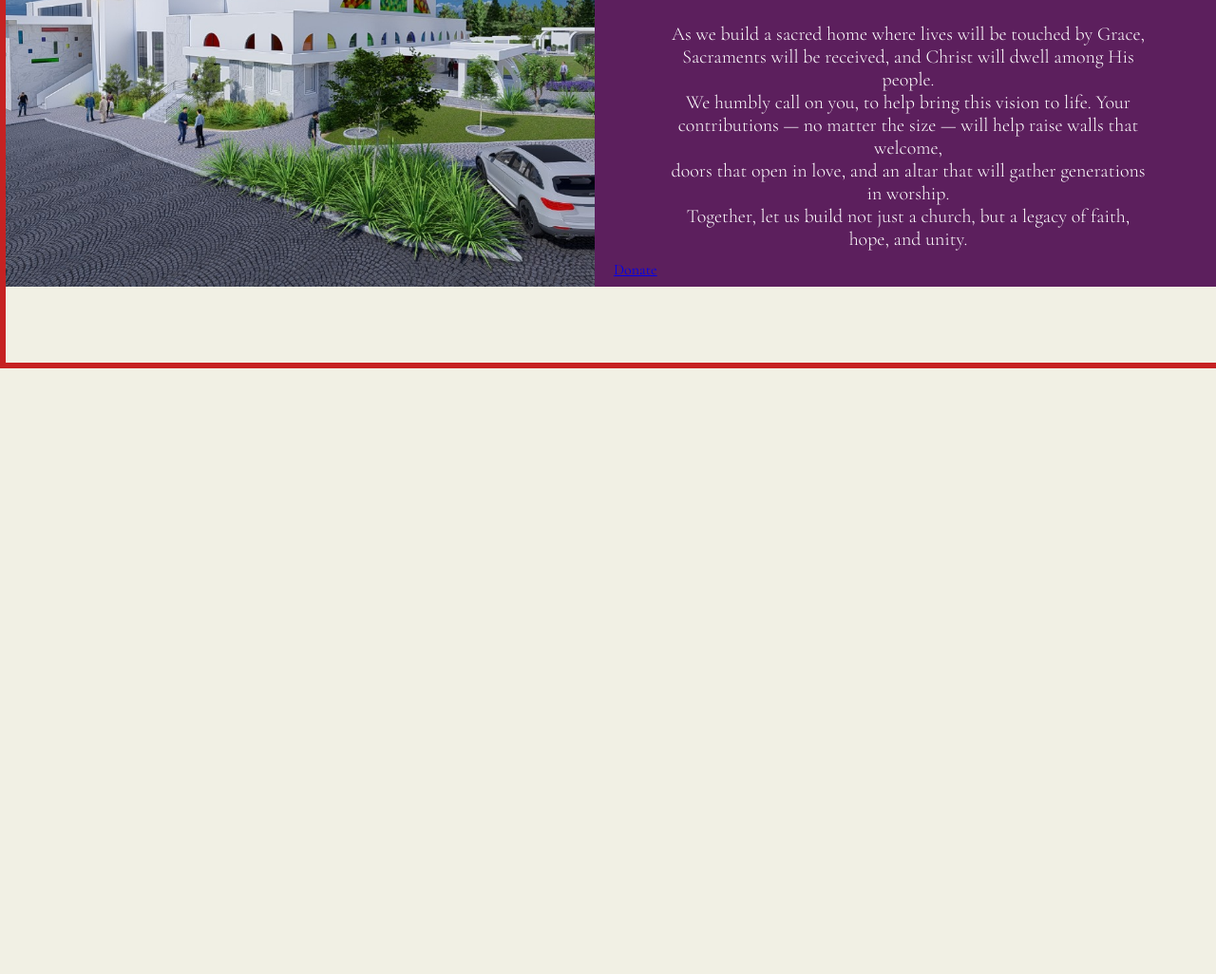
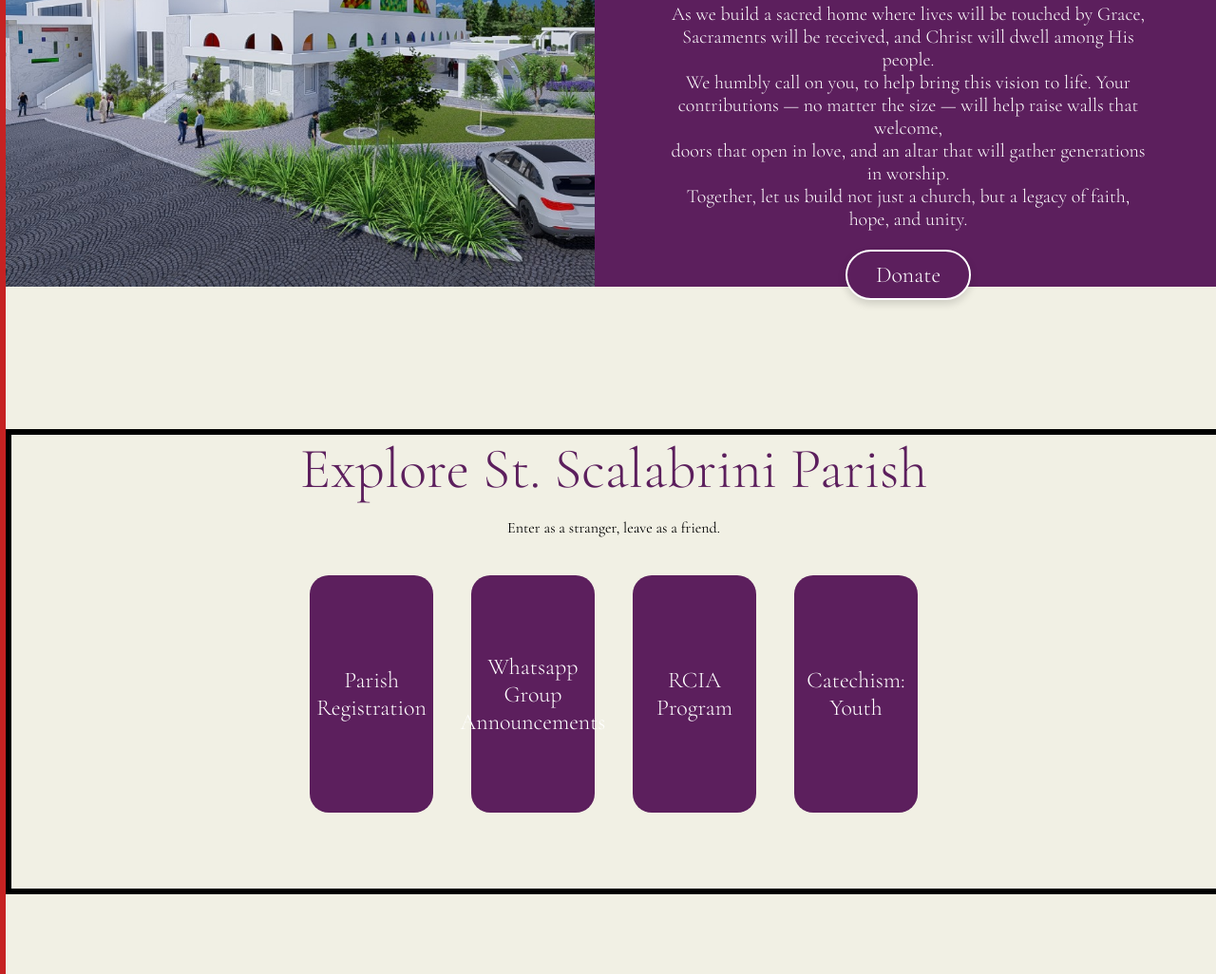
Before and after one commit to Shaina-qq/Afri4irFoundation, a plain HTML site: page scalabriniParish/index.html in a window 1280 px wide. Shown: the part 1771-2797 px from the top of the page at 95% size. Before the commit the page ends 2159 px from the top, so only its background shows below. Drawn offline with nearby package versions, Linux system fonts and the light colour scheme.

Commit message:
home updates

```diff
--- a/scalabriniParish/index.html
+++ b/scalabriniParish/index.html
@@ -120,16 +120,32 @@
             </p>
             <div class="donate-button">
                 <a href="#building-fund">Donate</a>
+            </div>
+
+
         </div>
 
+    </div>
 
+    <!-- explore this parish -->
+    <div class="explore-section">
+        <h1>Explore St. Scalabrini Parish</h1>
+        <p>Enter as a stranger, leave as a friend.</p>
+        <div class="explore-buttons">
+            <a href="#" class="explore-btn">Parish Registration</a>
+            <a href="#" class="explore-btn">Whatsapp Group Announcements</a>
+            <a href="#" class="explore-btn">RCIA Program</a>
+            <a href="#" class="explore-btn">Catechism: Youth</a>
+
+        </div>
     </div>
 
 
 
 
 
-        <script src="script.js"></script>
+
+    <script src="script.js"></script>
 </body>
 
 </html>
--- a/scalabriniParish/style.css
+++ b/scalabriniParish/style.css
@@ -5,7 +5,7 @@ body {
   margin: 0;
   padding: 0;
   width: 100%;
-  font-family: 'Cormorant Garamond','Times New Roman', serif;
+  font-family: 'Cormorant Garamond', 'Times New Roman', serif;
 }
 
 /* ========== NAVBAR ========== */
@@ -104,8 +104,13 @@ body {
 }
 
 @keyframes fadeEffect {
-  from { opacity: 0; }
-  to   { opacity: 1; }
+  from {
+    opacity: 0;
+  }
+
+  to {
+    opacity: 1;
+  }
 }
 
 /* Dots */
@@ -130,7 +135,7 @@ body {
 
 
 /* ========== WELCOME MESSAGE ========== */
-.welcome-mes sage {
+.welcome-message {
   position: absolute;
   top: 70%;
   left: 2%;
@@ -144,10 +149,10 @@ body {
 
 .welcome-message .small-text {
   font-size: 23px;
-  margin: 0;
+  margin: 0px 0 10px 0;
   padding: 0;
   /* border: 6px solid black; */
-  font-family: 'Cormorant Garamond','Times New Roman', serif;
+  font-family: 'Cormorant Garamond', 'Times New Roman', serif;
 }
 
 .welcome-message .big-text {
@@ -156,20 +161,21 @@ body {
   margin: 0;
   padding: 0;
   color: white;
-  background: rgba(128, 0,128, 0.5);
+  background: rgba(128, 0, 128, 0.5);
   /* border: 6px solid black; */
-  font-family: 'Cormorant Garamond','Times New Roman', serif;
+  font-family: 'Cormorant Garamond', 'Times New Roman', serif;
 
+}
 
-}.welcome-message .big-text2 {
+.welcome-message .big-text2 {
   font-size: 40px;
   font-weight: 100;
   margin: 0;
   padding: 0;
   color: white;
-  background: rgba(128, 0,128, 0.5);
+  background: rgba(128, 0, 128, 0.5);
   /* border: 6px solid black; */
-    font-family: 'Cormorant Garamond','Times New Roman', serif;
+  font-family: 'Cormorant Garamond', 'Times New Roman', serif;
 }
 
 /* ========== SCALABRINI QUOTE========== */
@@ -180,24 +186,25 @@ body {
   padding: 20px 0 20px 0;
   /* border: 6px solid black; */
   color: #5C1F5D;
-  font-family: 'Cormorant Garamond','Times New Roman', serif;
+  font-family: 'Cormorant Garamond', 'Times New Roman', serif;
   font-weight: 100;
 }
 
-.Scalabrini-quote h1{
+.Scalabrini-quote h1 {
   font-size: 50px;
   font-weight: 100;
   color: #5C1F5D;
-  font-family: 'Cormorant Garamond','Times New Roman', serif;
+  font-family: 'Cormorant Garamond', 'Times New Roman', serif;
   margin: 0;
   padding: 0;
 
 
 }
-.Scalabrini-quote p{
+
+.Scalabrini-quote p {
   font-size: 15px;
   color: #040404;
-  margin: 9px 0 9px 0 ;
+  margin: 9px 0 9px 0;
   padding: 0;
 
 }
@@ -215,7 +222,7 @@ body {
 
   font-family: 'Cormorant Garamond', serif;
   padding: 0px;
-  margin:0px;
+  margin: 0px;
 }
 
 .schedule-item h2 {
@@ -224,7 +231,7 @@ body {
   margin: 0;
   font-size: 50px;
   padding: 0px;
-  margin:0px;
+  margin: 0px;
   font-weight: 100;
 
 }
@@ -236,15 +243,18 @@ body {
   margin: 5px 0 0 0;
   font-weight: 300;
   padding: 0px;
-  margin:0px;
+  margin: 0px;
 
 
 }
 
 .divider {
-  width: 2px;             /* thickness of vertical line */
-  background: #5C1F5D;    /* line color */
-  height: 60px;            /* line height (matches content) */
+  width: 2px;
+  /* thickness of vertical line */
+  background: #5C1F5D;
+  /* line color */
+  height: 60px;
+  /* line height (matches content) */
   margin: 90px;
   /* space around line */
 }
@@ -253,8 +263,10 @@ body {
 
 .donation-section {
   display: flex;
-  width: 100%;          /* full container width */
-  height: 500px;        /* adjust as needed */
+  width: 100%;
+  /* full container width */
+  height: 500px;
+  /* adjust as needed */
   text-align: left;
   margin: 80px 0;
   /* border: 6px solid black; */
@@ -263,31 +275,34 @@ body {
 
 /* Text section */
 .donation-prompt {
-  flex: 1;               /* take 50% of space */
+  flex: 1;
+  /* take 50% of space */
   padding: 20px;
   display: flex;
   flex-direction: column;
-  justify-content: center; /* vertically center text */
+  justify-content: center;
+  /* vertically center text */
   background-color: #5C1F5D;
 }
+
 .donation-prompt h1 {
   font-size: 60px;
   text-align: center;
   margin-bottom: 20px;
   font-weight: 100;
   color: white;
-  font-family: 'Cormorant Garamond','Times New Roman', serif;
+  font-family: 'Cormorant Garamond', 'Times New Roman', serif;
 
 
 }
 
-.donation-prompt p{
+.donation-prompt p {
   color: white;
   font-size: 20px;
   text-align: center;
   font-weight: 100;
   margin: 010px 10px 10px 10px;
-  font-family: 'Cormorant Garamond','Times New Roman', serif;
+  font-family: 'Cormorant Garamond', 'Times New Roman', serif;
   padding: 0px 50px 0px 50px;
   /* border: 6px solid black; */
 
@@ -297,22 +312,109 @@ body {
 
 /* Image section */
 .donation-image {
-  flex: 1;               /* take 50% of space */
+  flex: 1;
+  /* take 50% of space */
 }
 
 .donation-image img {
   width: 100%;
   height: 100%;
-  object-fit: cover;     /* ensures the image fills container without distortion */
+  object-fit: cover;
+  /* ensures the image fills container without distortion */
 }
+
+.donate-button {
+  text-align: center;
+  margin-top: 10px;
+  /* border:6px solid rgb(250, 248, 248); */
+
+
+}
+ .donate-button a {
+  display: inline-block;
+  background-color: #5C1F5D;
+  /* church purple */
+  color: #fff;
+  font-size: 24px;
+  font-weight: 100;
+  font-family: 'Cormorant Garamond', 'Times New Roman', serif;
+  padding: 10px 30px;
+  border-radius: 50px;
+  /* pill-shape */
+  text-decoration: none;
+  transition: all 0.3s ease;
+  box-shadow: 0 4px 8px rgba(0, 0, 0, 0.15);
+  border: 2px solid #fff;
+
+}
+
+/* ========== EXPLORE THE PARISH ========== */
+
+.explore-section{
+  border: 6px solid black;
+  padding: 0px;
+  margin: 150px 0px;
+  text-align: center;
+}
+.explore-section h1{
+  font-size: 60px;
+    font-weight: 100;
+    margin: 0;
+    padding: 0;
+    color: #5C1F5D;
+
+    /* border: 6px solid black; */
+    font-family: 'Cormorant Garamond', 'Times New Roman', serif;
+}
+.explore-buttons {
+  text-align: center;
+  margin: 40px 0 80px 0;
+  /* border:6px solid rgb(250, 248, 248); */
+  display: flex;
+  justify-content: center;
+  gap: 40px;
+
+}
+
+.explore-buttons a{
+  /* border: 6px solid rgb(177, 36, 36); */
+  display: flex;
+  align-items: center;
+  justify-content: center;
+  background-color: #5C1F5D;
+  /* church purple */
+
+  width: 70px;              /* shorter width */
+  height: 190px;
+
+  color: #fff;
+  font-size: 24px;
+  font-weight: 100;
+  font-family: 'Cormorant Garamond', 'Times New Roman', serif;
+  padding: 30px 30px;
+  border-radius: 20px;
+  text-decoration: none;
+  text-align: center;
+
+  flex-wrap: wrap;
+/* flex: 1 1 200px; */
+/* max-width: 250px; */
+
+
+
+
+
+}
+
 
 /* ========== RESPONSIVE BREAKPOINTS ========== */
 
 
 /* --- Mobile (400px and below) --- */
 @media (max-width: 768px) {
+
   /* Navbar */
-  .home-icon{
+  .home-icon {
     height: auto;
     width: 200px;
     padding: 0px !important;
@@ -320,12 +422,14 @@ body {
     /* border: 6px solid black; */
 
   }
-  .home-icon img{
+
+  .home-icon img {
     object-fit: contain;
     padding: 0px;
     margin: 0px;
     /* border: 6px solid rgb(155, 40, 40); */
   }
+
   .hamburger {
     display: block;
     font-size: 38px;
@@ -336,8 +440,10 @@ body {
     display: none;
     flex-direction: column;
     position: fixed;
-    top: 0; left: 0;
-    width: 100vw; height: 100vh;
+    top: 0;
+    left: 0;
+    width: 100vw;
+    height: 100vh;
     background: #5C1F5D;
     justify-content: center;
     align-items: center;
@@ -361,7 +467,8 @@ body {
   .nav-links .close-btn {
     display: block;
     position: absolute;
-    top: 40px; right: 40px;
+    top: 40px;
+    right: 40px;
     font-size: 30px;
     cursor: pointer;
     color: #f7cc8d;
@@ -377,23 +484,26 @@ body {
   }
 
   /* Welcome text */
-  .welcome-message .small-text{
+  .welcome-message .small-text {
     font-size: 18px !important;
     font-weight: bold !important;
   }
+
   .welcome-message .big-text {
     font-size: 30px !important;
     font-weight: 100 !important;
-    font-family: 'Cormorant Garamond','Times New Roman', serif;
+    font-family: 'Cormorant Garamond', 'Times New Roman', serif;
   }
+
   .welcome-message .big-text2 {
     font-size: 15px !important;
     font-weight: 100 !important;
-    font-family: 'Cormorant Garamond','Times New Roman', serif;
+    font-family: 'Cormorant Garamond', 'Times New Roman', serif;
 
   }
+
   /* Scalabrini quote */
-  .Scalabrini-quote{
+  .Scalabrini-quote {
     margin-top: 78px;
     margin-bottom: 50px;
     padding: 5px;
@@ -401,18 +511,20 @@ body {
 
 
   }
-  .Scalabrini-quote h1{
-    font-size: 30px!important;
-    font-weight: 500!important;
+
+  .Scalabrini-quote h1 {
+    font-size: 30px !important;
+    font-weight: 500 !important;
     margin: 0;
     padding: 0;
 
 
   }
-  .Scalabrini-quote p{
-    font-size: 10px!important;
-    font-weight: 500!important;
-    margin: 7px 0 7px 0 ;
+
+  .Scalabrini-quote p {
+    font-size: 10px !important;
+    font-weight: 500 !important;
+    margin: 7px 0 7px 0;
     padding: 0;
 
   }
@@ -421,46 +533,59 @@ body {
   .schedule-container {
     flex-direction: column;
   }
+
   .divider {
     width: 80%;
     height: 2px;
     margin: 20px auto;
   }
+
   .schedule-item h2 {
     font-size: 30px;
     font-weight: 200;
   }
+
   .schedule-item p {
     margin-top: 7px;
     font-size: 14px;
     color: #000000;
     font-weight: 500;
   }
+
   /* donation section  */
 
   .donation-section {
-    flex-direction: column;   /* stack instead of side-by-side */
-    height: auto;             /* let it grow naturally */
+    flex-direction: column;
+    /* stack instead of side-by-side */
+    height: auto;
+    /* let it grow naturally */
   }
 
   .donation-prompt {
-    padding: 20px 15px;       /* smaller padding */
-    text-align: center;       /* center text for mobile */
+    padding: 20px 15px;
+    /* smaller padding */
+    text-align: center;
+    /* center text for mobile */
   }
 
   .donation-prompt h1 {
-    font-size: 36px;          /* smaller headline */
+    font-size: 36px;
+    /* smaller headline */
     line-height: 1.2;
   }
 
   .donation-prompt p {
-    font-size: 16px;          /* smaller body text */
-    padding: 0 20px;          /* reduce side padding */
+    font-size: 16px;
+    /* smaller body text */
+    padding: 0 20px;
+    /* reduce side padding */
   }
 
   .donation-image {
-    order: -1;                /* move image above text (optional) */
-    height: 250px;            /* give a fixed height for image */
+    order: -1;
+    /* move image above text (optional) */
+    height: 250px;
+    /* give a fixed height for image */
   }
 
   .donation-image img {
@@ -469,27 +594,29 @@ body {
     object-fit: cover;
   }
 
-  .donate-button a{
+  .donate-button a {
     display: inline-block;
-  background-color: #5C1F5D;   /* church purple */
+    background-color: #5C1F5D;
+    /* church purple */
     color: #fff;
     font-size: 20px;
     font-weight: 600;
-  font-family: 'Cormorant Garamond','Times New Roman', serif;
+    font-family: 'Cormorant Garamond', 'Times New Roman', serif;
     padding: 15px 30px;
-  border-radius: 50px;         /* pill-shape */
+    border-radius: 50px;
+    /* pill-shape */
     text-decoration: none;
     transition: all 0.3s ease;
-  box-shadow: 0 4px 8px rgba(0,0,0,0.15);
+    box-shadow: 0 4px 8px rgba(0, 0, 0, 0.15);
+
   }
-
     .donate-button a:hover {
-  background-color: #7D2A7F;   /* lighter purple on hover */
-  transform: translateY(-2px); /* subtle lift effect */
-  box-shadow: 0 6px 12px rgba(0,0,0,0.2);
+      background-color: #7D2A7F;
+      /* lighter purple on hover */
+      transform: translateY(-2px);
+      /* subtle lift effect */
+      box-shadow: 0 6px 12px rgba(0, 0, 0, 0.2);
     }
 
 
-
-
   }
```
Also changed, not shown: 1 other file. Lines whose indentation alone changed are shown as unchanged.
